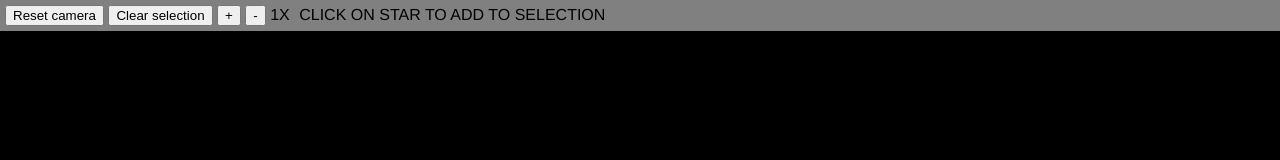
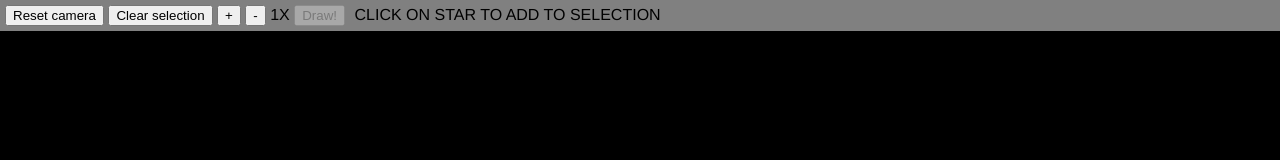
Before and after one commit to tomahawk69/nasa_2024_starviewer, a website built with Vite: page index.html in a window 1280 px wide. Built offline with nearby package versions, Linux system fonts and the light colour scheme; files whose address does not match are found by name.

Commit message:
Added constellation lines paint

```diff
--- a/index.html
+++ b/index.html
@@ -24,7 +24,8 @@
 			<button id="camera-zoom-in">+</button>
 			<button id="camera-zoom-out">-</button>
 			<span id="zoom">1x</span>
-			<span id="stars">Click on star to add to selection</span>
+            <button id="draw-constellation" disabled>Draw!</button>
+			<span id="stars" disabled="true">Click on star to add to selection</span>
 		</div>
 		<div id="canvas"></div>
 	</div>
```
